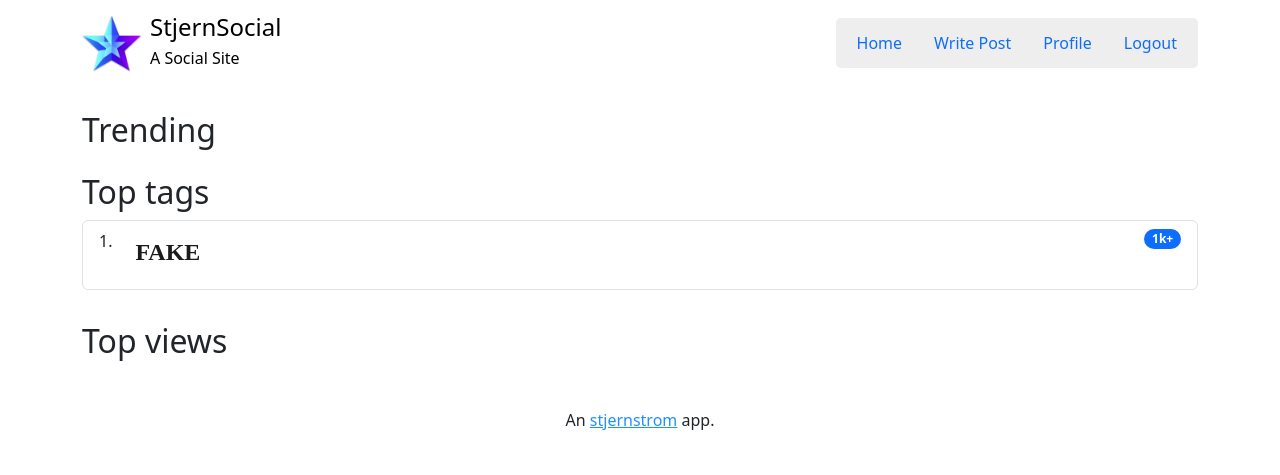
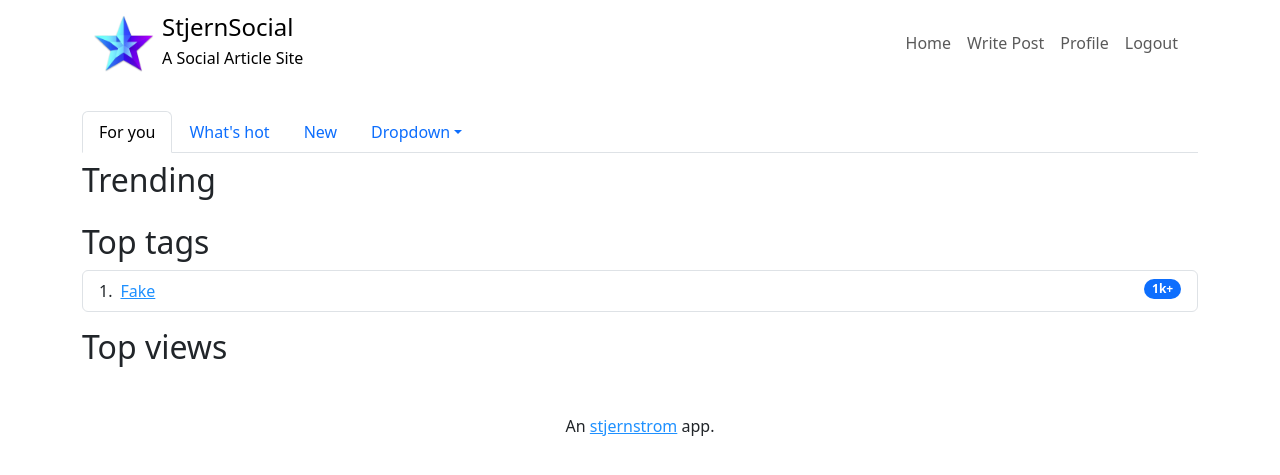
Before and after one commit to mattiasstjernstrom/social-media-app, a Flask app: page / in a window 1280 px wide. Shown: the top 475 px of the page. Run offline with Flask 3, Linux system fonts and the light colour scheme; the visitor is signed in with stand-in values (Sample User, id 1); data comes from the database, SQL or seed files in the repository; data that the repository does not hold is empty; some libraries are stand-ins or nearby versions.

Commit message:
For you draft

```diff
--- a/modules/follower_logics.py
+++ b/modules/follower_logics.py
@@ -9,6 +9,7 @@ from models.db import db
 from models.posts import UserPost
 from sqlalchemy import or_, select
 from modules.date_logics import humanize_time
+from modules.check_likes import check_liked
 
 
 class FollowerLogics:
@@ -49,5 +50,6 @@ class FollowerLogics:
 
         for post in posts:
             post.humanized_time = humanize_time(post.date_posted)
+            post.liked = check_liked(post.id)
 
         return posts
--- a/static/css/custom.css
+++ b/static/css/custom.css
@@ -1,3 +1,5 @@
+@import url("https://cdn.jsdelivr.net/npm/bootstrap-icons@1.11.3/font/bootstrap-icons.min.css");
+
 body a,
 body a:visited {
   color: #1e90ff;
--- a/templates/_macros.html
+++ b/templates/_macros.html
@@ -4,16 +4,9 @@
 >
 <a
   href="{{ url_for('site.view_post', id=post.id)}}"
-  class="read-more btn btn-sm btn-primary fw-bold link-light"
-  style="
-    display: block;
-    margin-top: 1rem;
-    max-width: 200px;
-    text-align: center;
-    margin-left: auto;
-    margin-right: auto;
-  "
+  class="read-more"
+  style="display: block; margin-top: 1rem"
 >
-  Continue Reading &rarr; </a
+  Read Full Story &rarr; </a
 >{% else %}<span style="white-space: pre-wrap">{{ text }}</span>{% endif %}{%
 endmacro %}
--- a/templates/base.html
+++ b/templates/base.html
@@ -21,7 +21,8 @@
     {% endblock %}
   </head>
   <body>
-    <header class="container navbar navbar-expand-lg">
+    <header class="container">
+      <nav class="navbar navbar-expand-lg">
         <div class="container-fluid">
           <div class="d-flex flex-row">
             <a class="navbar-brand navbar" href="#">
@@ -32,18 +33,15 @@
               />
               <div class="d-flex flex-column p-2 pt-0 pb-0">
                 <h1 class="mb-1" style="font-size: 1.5rem">StjernSocial</h1>
-              <p class="mb-1" style="font-size: 1rem">A Social Site</p>
+                <p class="mb-1" style="font-size: 1rem">
+                  A Social Article Site
+                </p>
               </div>
             </a>
           </div>
-
-        <nav
-          class="nav nav-masthead justify-content-center float-md-end"
-          style="background-color: #eee; border-radius: 5px; padding: 5px"
-        >
           {% include 'partials/_nav.html' %}
+        </div>
       </nav>
-      </div>
     </header>
     <section class="flash-messages mx-auto">
       {% with messages = get_flashed_messages(with_categories=true) %} {% if
--- a/templates/index.html
+++ b/templates/index.html
@@ -1,8 +1,40 @@
 {% extends "base.html" %} {% from "_macros.html" import truncate_text %} {%
-block content %} {% for post in followers_posts %}
-<div class="row mb-3" style="border: #eee 1px solid"></div>
-<div class="post">
+block content %}
+<ul class="nav nav-tabs mb-2">
+  <li class="nav-item">
+    <a class="nav-link active" aria-current="page" href="#">For you</a>
+  </li>
+  <li class="nav-item">
+    <a class="nav-link" href="#">What's hot</a>
+  </li>
+  <li class="nav-item">
+    <a class="nav-link" href="#">New</a>
+  </li>
+  <li class="nav-item dropdown">
+    <a
+      class="nav-link dropdown-toggle"
+      data-bs-toggle="dropdown"
+      href="#"
+      role="button"
+      aria-expanded="false"
+      >Dropdown</a
+    >
+    <ul class="dropdown-menu">
+      <li><a class="dropdown-item" href="#">Action</a></li>
+      <li><a class="dropdown-item" href="#">Another action</a></li>
+      <li><a class="dropdown-item" href="#">Something else here</a></li>
+      <li><hr class="dropdown-divider" /></li>
+      <li><a class="dropdown-item" href="#">Separated link</a></li>
+    </ul>
+  </li>
+</ul>
+{% for post in followers_posts %}
+<div class="post mt-3">
   <p>
+    <a
+      href="{{ url_for('site.profile', id=post.owner_user.id) }}"
+      class="link-dark text-decoration-none"
+    >
       <img
         src="https://placehold.co/25"
         alt="User"
@@ -10,7 +42,12 @@ block content %} {% for post in followers_posts %}
         style="border-radius: 50%; margin-right: 8px"
         width="25 px"
       />
-    {{ post.owner_user.username }} &middot; {{ post.humanized_time }}
+      {{ post.owner_user.username }}
+      <i class="bi bi-patch-check" style="color: #b93be8"></i>
+    </a>
+    <span class="text-muted text-lowercase">
+      &middot; {{ post.humanized_time }}</span
+    >
   </p>
   {% if post.splash_url %}
   <div class="skeleton splash">
@@ -35,31 +72,46 @@ block content %} {% for post in followers_posts %}
   </div>
   <div class="post-text">
     <p>{{ truncate_text(post.content, 500, post) }}</p>
-    <div>
-      {% if liked %}
-      <a href="{{ url_for('site.unlike_post', post_id=post.id) }}">Unlike</a>
+    <div style="display: flex; gap: 15px">
+      <span class="text-muted">
+        {%if post.liked %}
+        <a href="{{ url_for('site.unlike_post', post_id=post.id) }}"
+          ><i class="bi bi-heart-fill"></i
+        ></a>
         {% else %}
-      <a href="{{ url_for('site.like_post', post_id=post.id) }}">Like</a>
-      {% endif %} &middot; <span id="likes">{{ post.likes }}</span> {% if
-      post.likes == 1 %} like {% else %} likes {% endif %} {% if not
-      post.comments_disabled %} &middot;
-      <a
-        href="{{
-        url_for('site.view_post', id=post.id, _anchor='comments')
-      }}"
-        ><span id="comments">{{ post.comments }}</span> {% if post.comments == 1
-        %} comment {% else %} comments {% endif %} {% endif %}</a
+        <a href="{{ url_for('site.like_post', post_id=post.id) }}"
+          ><i class="bi bi-heart" style="color: #bbb"></i
+        ></a>
+        {% endif %} {% if not post.comments_disabled %}<span id="likes"
+          >{{ post.likes }} like{% if not post.likes == 1%}s{% endif %}</span
         >
-      - Published on {{ post.date_posted.strftime('%Y-%m-%d') }} at {{
-      post.date_posted.strftime('%H:%M') }}
+        {% endif %}
+      </span>
+
+      {% if not post.comments_disabled %}
+      <span class="text-muted">
+        <a href="{{ url_for('site.view_post', id=post.id) }}"
+          ><i
+            class="bi bi-chat-dots{% if not post.comments == 0 %}-fill{% endif %}"
+            style="color: #bbb"
+          ></i
+        ></a>
+        <span id="comments"
+          >{{ post.comments }} comment{% if not post.comments == 1 %}s{% endif
+          %}</span
+        >
+      </span>
+      {% endif %}
+      <span span="text-muted" style="margin-left: auto; padding-right: 0.5rem">
+        <a href="#"><i class="bi bi-three-dots" style="color: #bbb"></i></a>
+      </span>
     </div>
     <input type="hidden" id="post_id" value="{{ post.id }}" name="post_id" />
   </div>
 </div>
-
+<div class="row mb-3" style="border: #eee 1px solid"></div>
 {% endfor %}
 
-<div class="row">
 <div class="mb-3">
   <h2>Trending</h2>
   <ol class="list-group list-group-numbered">
@@ -68,9 +120,7 @@ block content %} {% for post in followers_posts %}
       class="trending list-group-item d-flex justify-content-between align-items-start"
     >
       <div class="ms-2 me-auto">
-          <a
-            href="{{ url_for('site.view_post', id=post.id) }}"
-            class="post-title-link"
+        <a href="{{ url_for('site.view_post', id=post.id) }}"
           >{{ post.title }}</a
         >
       </div>
@@ -87,15 +137,11 @@ block content %} {% for post in followers_posts %}
       class="tag list-group-item d-flex justify-content-between align-items-start"
     >
       <div class="ms-2 me-auto">
-          <a
-            href="{{ url_for('site.view_tag', tag_name=tag[0]) }}"
-            class="post-title-link"
+        <a href="{{ url_for('site.view_tag', tag_name=tag[0]) }}"
           >{{ tag[0] }}</a
         >
       </div>
-        <span class="tag-count badge bg-primary rounded-pill"
-          >{{ tag[1] }}</span
-        >
+      <span class="tag-count badge bg-primary rounded-pill">{{ tag[1] }}</span>
     </li>
     {% endfor %}
   </ol>
@@ -108,9 +154,7 @@ block content %} {% for post in followers_posts %}
       class="views list-group-item d-flex justify-content-between align-items-start"
     >
       <div class="ms-2 me-auto">
-          <a
-            href="{{ url_for('site.view_post', id=post.id) }}"
-            class="post-title-link"
+        <a href="{{ url_for('site.view_post', id=post.id) }}"
           >{{ post.title }}</a
         >
       </div>
@@ -119,5 +163,4 @@ block content %} {% for post in followers_posts %}
     {% endfor %}
   </ol>
 </div>
-</div>
 {% endblock %}
--- a/templates/partials/_nav.html
+++ b/templates/partials/_nav.html
@@ -1,10 +1,29 @@
 {% if current_user.is_authenticated %}
+<button
+  class="navbar-toggler"
+  type="button"
+  data-bs-toggle="collapse"
+  data-bs-target="#navbarText"
+  aria-controls="navbarText"
+  aria-expanded="false"
+  aria-label="Toggle navigation"
+>
+  <span class="navbar-toggler-icon"></span>
+</button>
+<div class="collapse navbar-collapse" id="navbarText">
+  <ul class="navbar-nav ms-auto text-end">
+    <li class="nav-item">
       <a
         class="nav-link {{ is_active('site.index') }}"
+        aria-current="page"
         href="{{ url_for('site.index') }}"
         >Home</a
       >
+    </li>
+    <li class="nav-item">
       <a class="nav-link" href="{{ url_for('site.post') }}">Write Post</a>
+    </li>
+    <li class="nav-item">
       <a
         class="nav-link {{ is_active('site.profile') }}"
         href="{{ url_for('site.profile', id=current_user.id) }}"
@@ -12,8 +31,12 @@
         >Profile
         <!-- ( {{ current_user.username }} ) --></a
       >
-
-<a class="nav-link" href="/logout">Logout</a>
+    </li>
+    <li class="nav-item">
+      <a class="nav-link" href="{{ url_for('security.logout') }}">Logout</a>
+    </li>
+  </ul>
+</div>
 {% else %}
 <a
   class="nav-link {{ is_active('site.index') }}"
```
Lines whose indentation alone changed are shown as unchanged.
